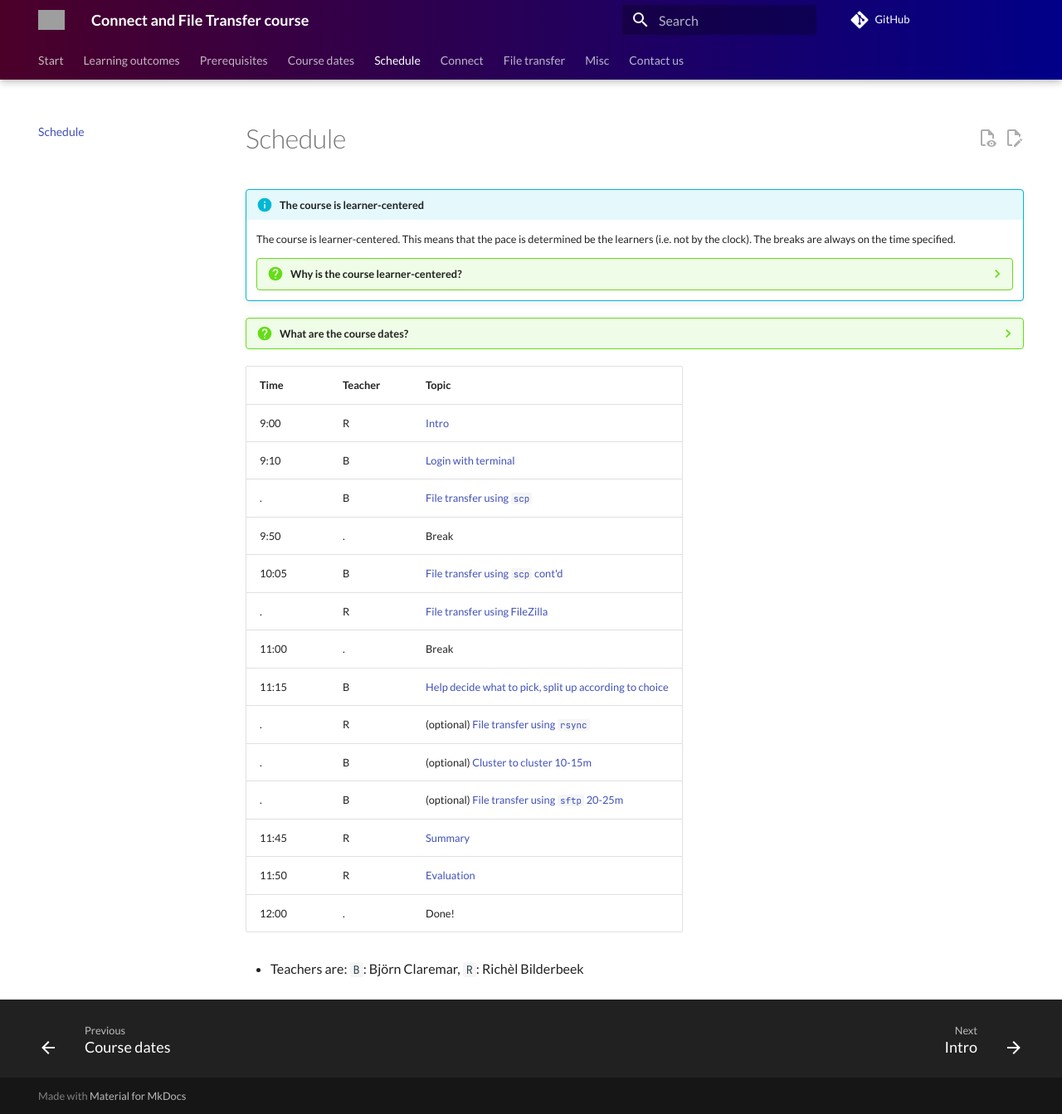
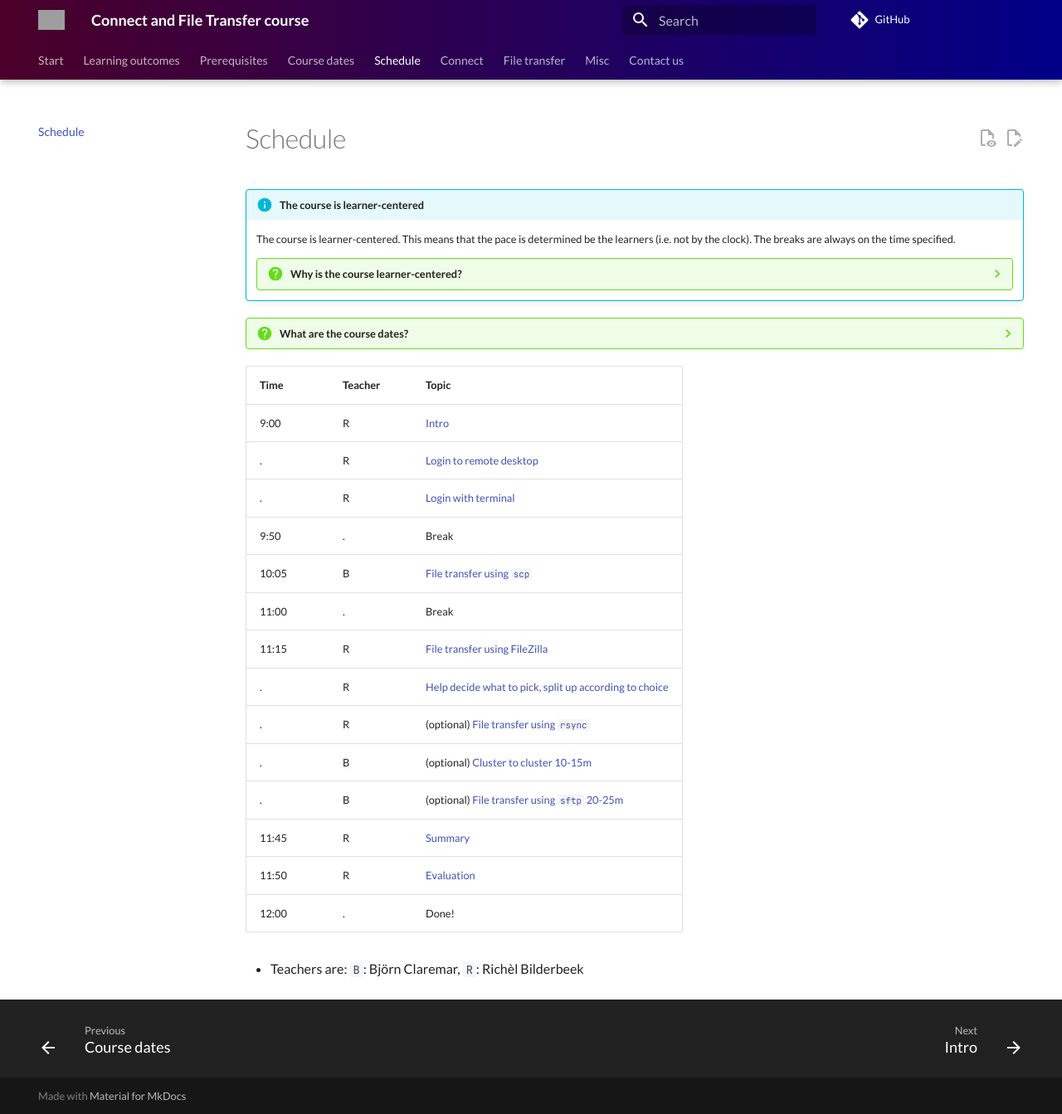
Before and after one commit to UPPMAX/naiss_file_transfer_course, an MkDocs documentation site: the page built from docs/schedule.md, in a window 1280 px wide and 1343 px high. Shown: the whole window at 83% size. Built offline with MkDocs 1.6.1 and Material for MkDocs 9.7.7, drawn with Linux system fonts in a browser that asks for light colours; comment, search, counter and statistics services are not loaded; grey boxes are pictures that could not be loaded.

Commit message:
Update schedule #74

```diff
--- a/docs/schedule.md
+++ b/docs/schedule.md
@@ -26,13 +26,13 @@ tags:
 Time  |Teacher|Topic
 ------|-------|-------------------------------------------------
 9:00  |R      |[Intro](sessions/intro.md)
-9:10  |B      |[Login with terminal](sessions/login_terminal/README.md)
-.     |B      |[File transfer using `scp`](sessions/scp/README.md)
+.     |R      |[Login to remote desktop](sessions/login_remote_desktop/README.md)
+.     |R      |[Login with terminal](sessions/login_terminal/README.md)
 9:50  |.      |Break
-10:05 |B      |[File transfer using `scp` cont'd](sessions/scp/README.md)
-.     |R      |[File transfer using FileZilla](sessions/filezilla/README.md)
+10:05 |B      |[File transfer using `scp`](sessions/scp/README.md)
 11:00 |.      |Break
-11:15 |B      |[Help decide what to pick, split up according to choice](sessions/vote.md)
+11:15 |R      |[File transfer using FileZilla](sessions/filezilla/README.md)
+.     |R      |[Help decide what to pick, split up according to choice](sessions/vote.md)
 .     |R      |(optional) [File transfer using `rsync`](sessions/rsync/README.md)
 .     |B      |(optional) [Cluster to cluster 10-15m](sessions/cluster2cluster/README.md)
 .     |B      |(optional) [File transfer using `sftp` 20-25m](sessions/sftp/README.md)
```
